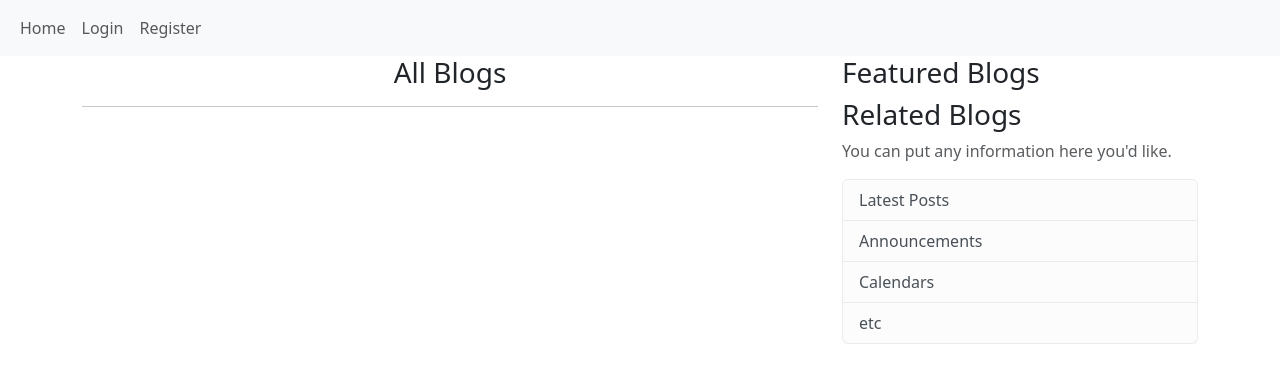
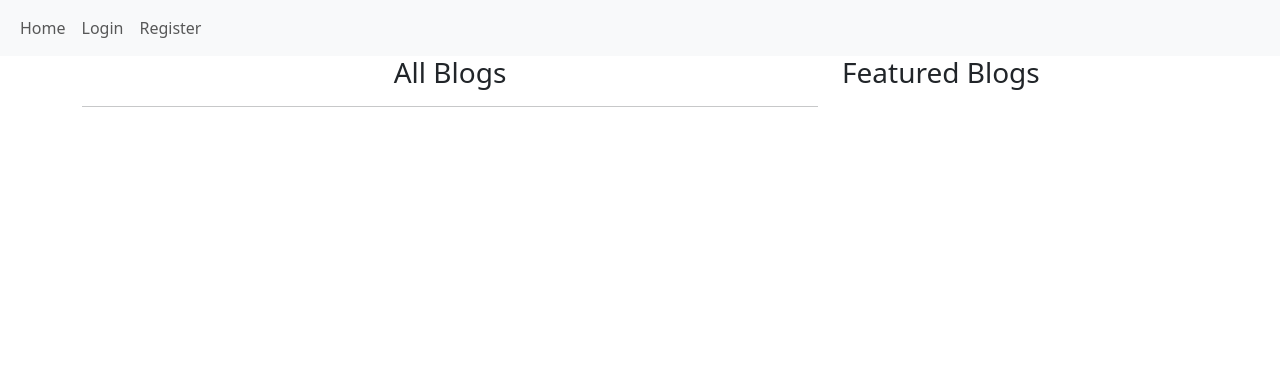
Before and after one commit to SampurnaC/django_blog_application, a Django app: page / in a window 1280 px wide. Shown: the top 383 px of the page. Run offline with Django 4.2, Linux system fonts and the light colour scheme; data that the repository does not hold is empty; some libraries are stand-ins or nearby versions.

Commit message:
add extends block for related posts

```diff
--- a/blog/templates/blog/base.html
+++ b/blog/templates/blog/base.html
@@ -58,15 +58,8 @@
         </div>
 
         <div >
-          <h3>Related Blogs</h3>
-          <p class='text-muted'>You can put any information here you'd like.
-            <ul class="list-group">
-              <li class="list-group-item list-group-item-light">Latest Posts</li>
-              <li class="list-group-item list-group-item-light">Announcements</li>
-              <li class="list-group-item list-group-item-light">Calendars</li>
-              <li class="list-group-item list-group-item-light">etc</li>
-            </ul>
-          </p>
+          {% block content2 %}{% endblock %}
+
         </div>
 
       </div>
```
